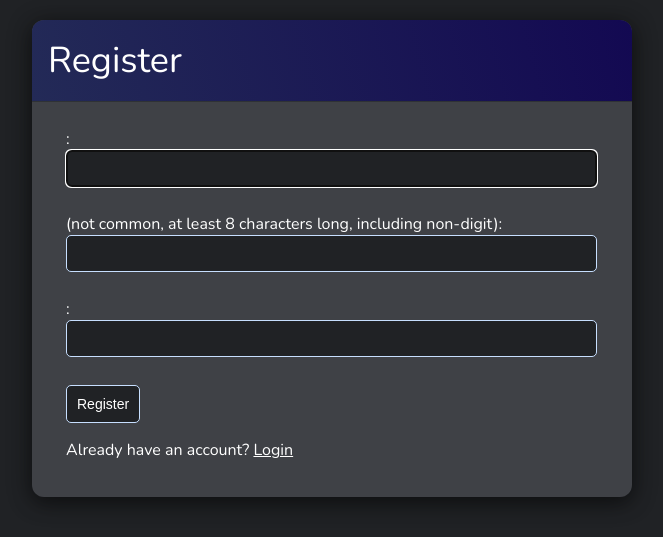
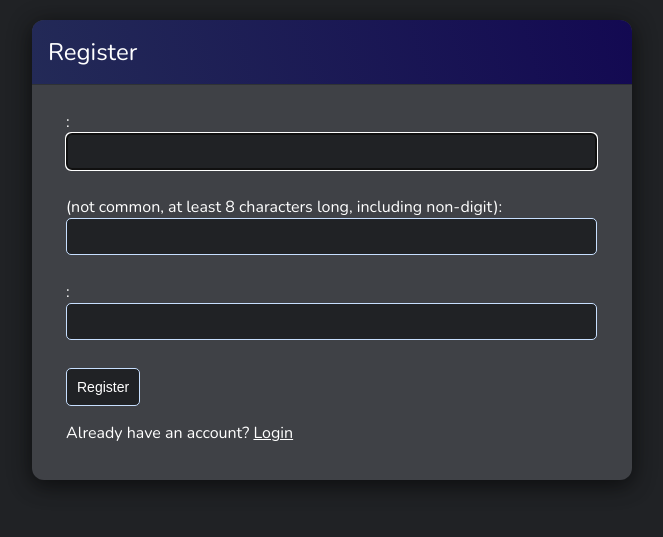
Before and after one commit to FilipTarajko/todo_list_django, a Django app: template base/templates/base/register.html in a window 1280 px wide. Shown: the top 537 px of the page, without its empty margins (308-971 px from the left). Run offline with Django 4.2, Linux system fonts and the light colour scheme; the template is opened without the code that fills it, so the values that code supplies are empty.

Commit message:
improve styling

```diff
--- a/base/models.py
+++ b/base/models.py
@@ -20,4 +20,4 @@
     user = models.ForeignKey(User, on_delete=models.CASCADE, null=False, blank=False)
     darkmode = models.BooleanField(default=True)
     hide_completed = models.BooleanField(default=False)
-    high_contrast = models.BooleanField(default=False)
+    high_contrast = models.BooleanField(default=True)
--- a/base/static/base/styles.css
+++ b/base/static/base/styles.css
@@ -11,7 +11,7 @@
 h5,
 h6 {
   /* font-family: "Lobster", serif; */
-  font-size: 36px;
+  font-size: 24px;
   font-weight: 400;
   margin: 0px;
 }
@@ -32,7 +32,8 @@
 }
 
 header {
-  display: flex;
+  display: grid;
+  grid-template-columns: 1fr auto;
   justify-content: space-between;
   color: var(--header-color);
   padding: 16px;
```
